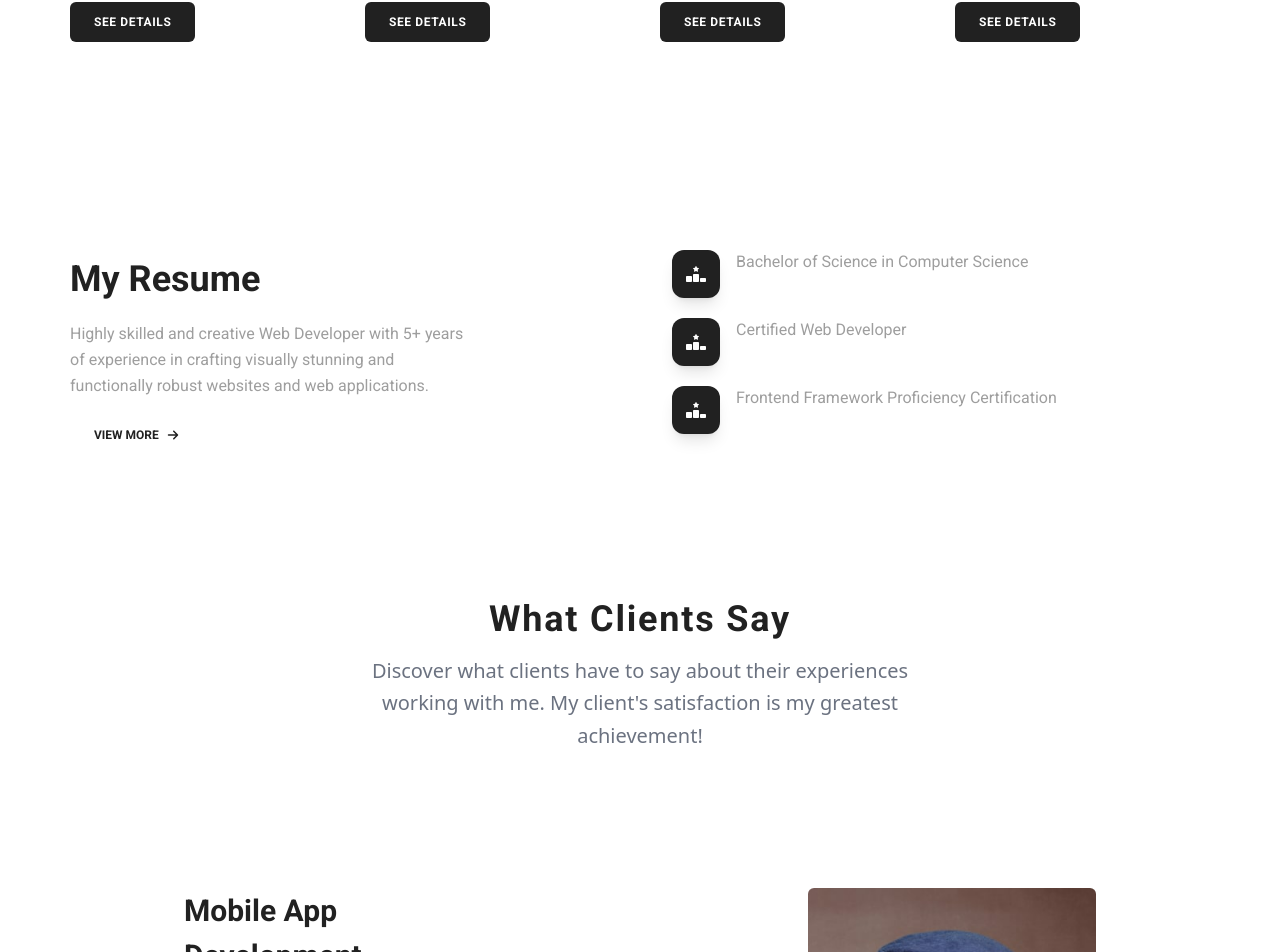
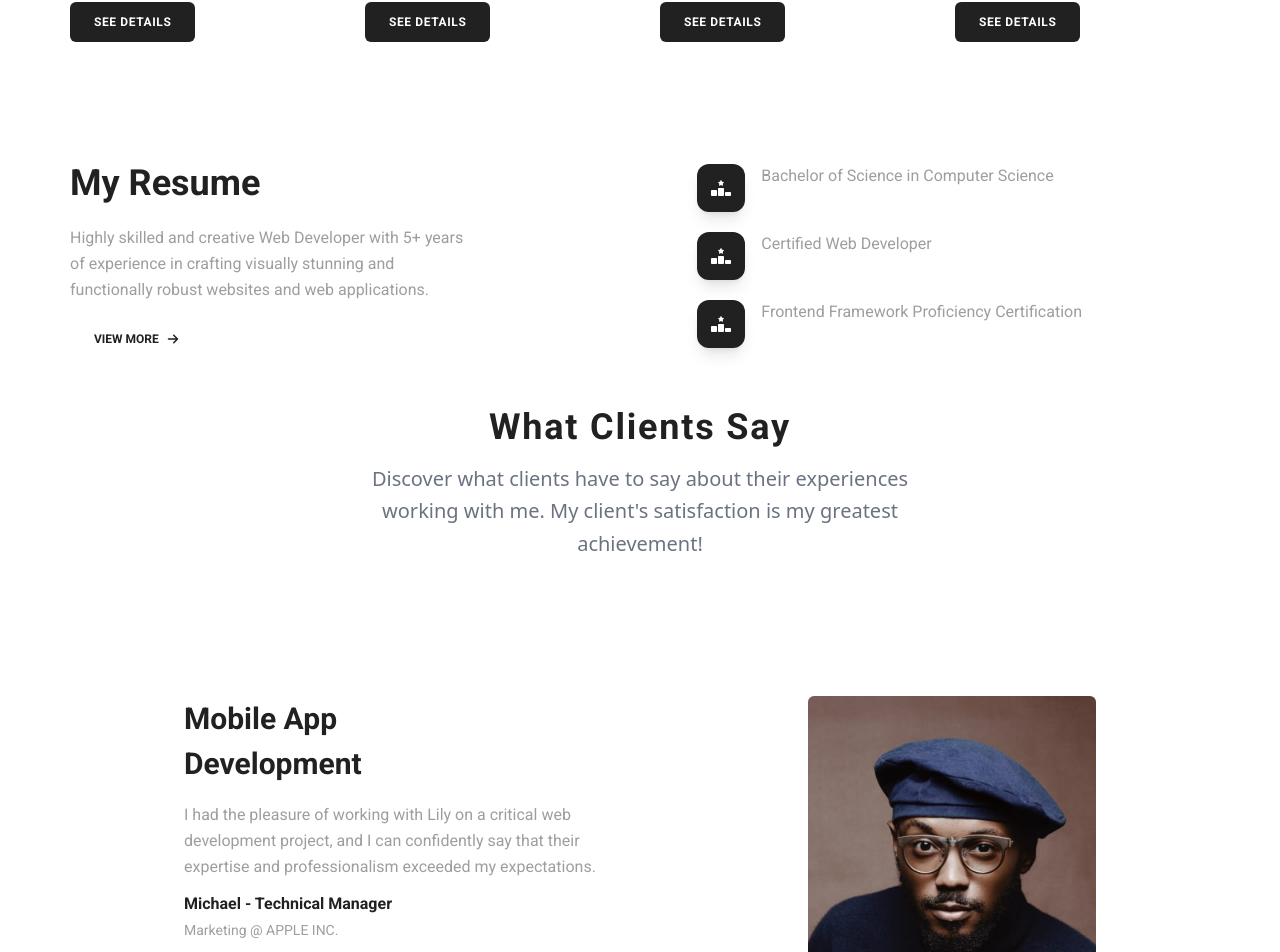
Before and after one commit to xuanphong03/F8-ReactJS-Homework, a React (Vite) app in the folder portfolio-page/: page / in a window 1280 px wide. Shown: the part 3160-4112 px from the top of the page. Built offline with nearby package versions, Linux system fonts and the light colour scheme.

Commit message:
update section resume

```diff
--- a/portfolio-page/src/sections/MyResume.jsx
+++ b/portfolio-page/src/sections/MyResume.jsx
@@ -2,8 +2,11 @@ import { FaArrowRight, FaRankingStar } from 'react-icons/fa6';
 
 function MyResume() {
   return (
-    <section id="my-resume" className="flex flex-col gap-16 py-24 lg:flex-row">
-      <div className="lg:max-w-[50%] lg:basis-1/2">
+    <section
+      id="my-resume"
+      className="grid w-full grid-cols-1 items-center gap-16 lg:grid-cols-2"
+    >
+      <div className="col-span-1">
         <h2 className="text-4xl font-semibold leading-relaxed">My Resume</h2>
         <p className="mb-4 mt-3 leading-relaxed text-secondaryColor lg:max-w-[75%]">
           Highly skilled and creative Web Developer with 5+ years of experience
@@ -14,7 +17,7 @@ function MyResume() {
           View more <FaArrowRight />
         </button>
       </div>
-      <div className="lg:max-w-[50%] lg:basis-1/2">
+      <div className="col-span-1 grid gap-y-6 pr-0 lg:ml-auto lg:pr-12 xl:pr-32">
         <ul className="flex flex-col gap-5">
           <li className="flex items-start gap-4">
             <div className="flex size-12 items-center justify-center rounded-xl bg-primaryColor text-xl text-white shadow-lg">
```
